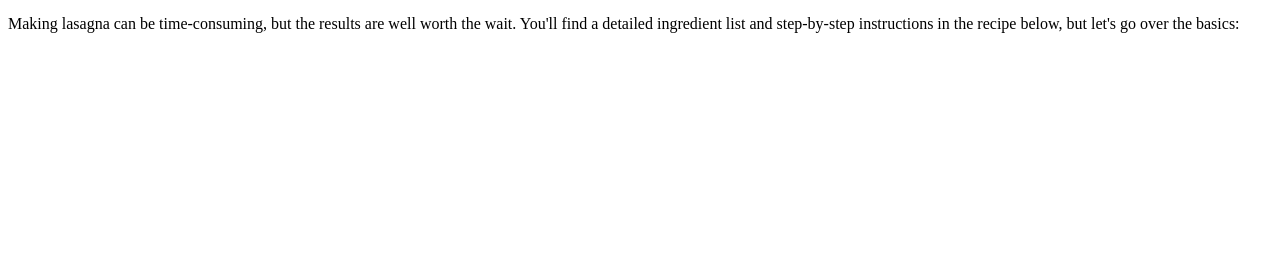
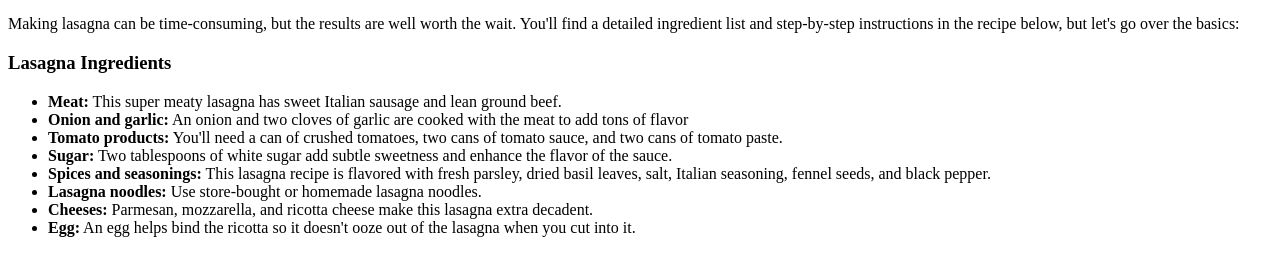
Before and after one commit to ExtranoDev/odin-recipes, a plain HTML site: page recipes/lasagna.html in a window 1280 px wide. Shown: the part 428-704 px from the top of the page. Drawn offline with Linux system fonts and the light colour scheme.

Commit message:
Add list of Ingredients to lasagna.html

```diff
--- a/recipes/lasagna.html
+++ b/recipes/lasagna.html
@@ -10,5 +10,16 @@
     <img src="https://www.allrecipes.com/thmb/MkKfYU4oim55CLp39DDuNMuyThA=/750x0/filters:no_upscale():max_bytes(150000):strip_icc():format(webp)/23600-worlds-best-lasagna-armag-4x3-1-b24f9ad518d74090bf197828492c64a6.jpg" alt="Image of a Delicious Lasagna">
     <h3>Description</h3>
     <p>Making lasagna can be time-consuming, but the results are well worth the wait. You'll find a detailed ingredient list and step-by-step instructions in the recipe below, but let's go over the basics:</p>
+    <h3>Lasagna Ingredients</h3>
+    <ul>
+        <li><strong>Meat:</strong> This super meaty lasagna has sweet Italian sausage and lean ground beef.</li>
+        <li><strong>Onion and garlic:</strong> An onion and two cloves of garlic are cooked with the meat to add tons of flavor</li>
+        <li><strong>Tomato products:</strong> You'll need a can of crushed tomatoes, two cans of tomato sauce, and two cans of tomato paste.</li>
+        <li><strong>Sugar:</strong> Two tablespoons of white sugar add subtle sweetness and enhance the flavor of the sauce.</li>
+        <li><strong>Spices and seasonings:</strong> This lasagna recipe is flavored with fresh parsley, dried basil leaves, salt, Italian seasoning, fennel seeds, and black pepper.</li>
+        <li><strong>Lasagna noodles:</strong> Use store-bought or homemade lasagna noodles.</li>
+        <li><strong>Cheeses:</strong> Parmesan, mozzarella, and ricotta cheese make this lasagna extra decadent.</li>
+        <li><strong>Egg:</strong> An egg helps bind the ricotta so it doesn't ooze out of the lasagna when you cut into it.</li>
+    </ul>
 </body>
 </html>
```
